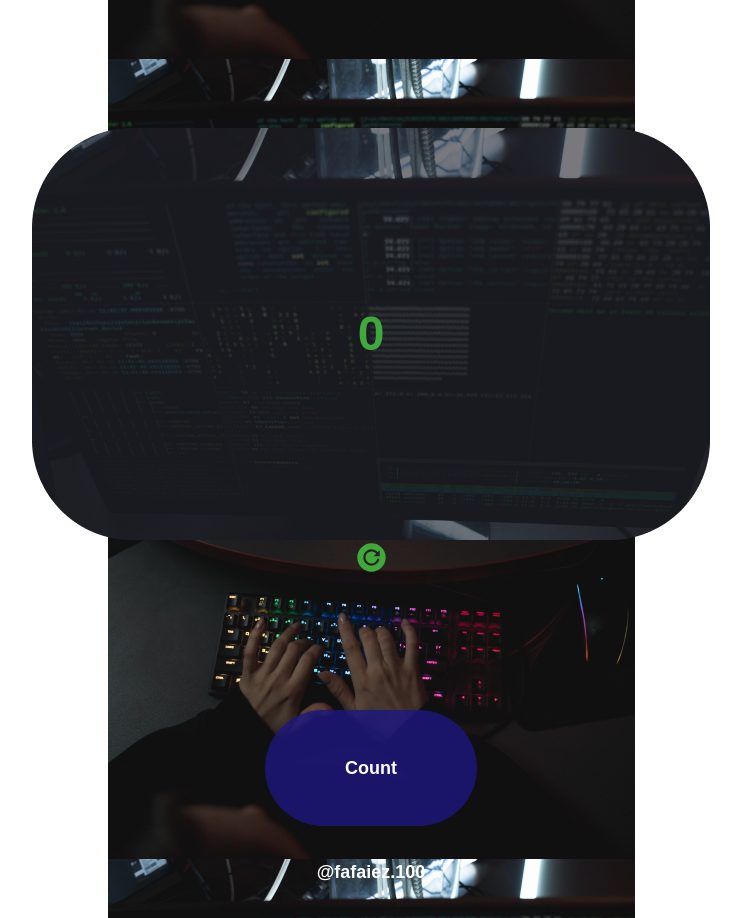
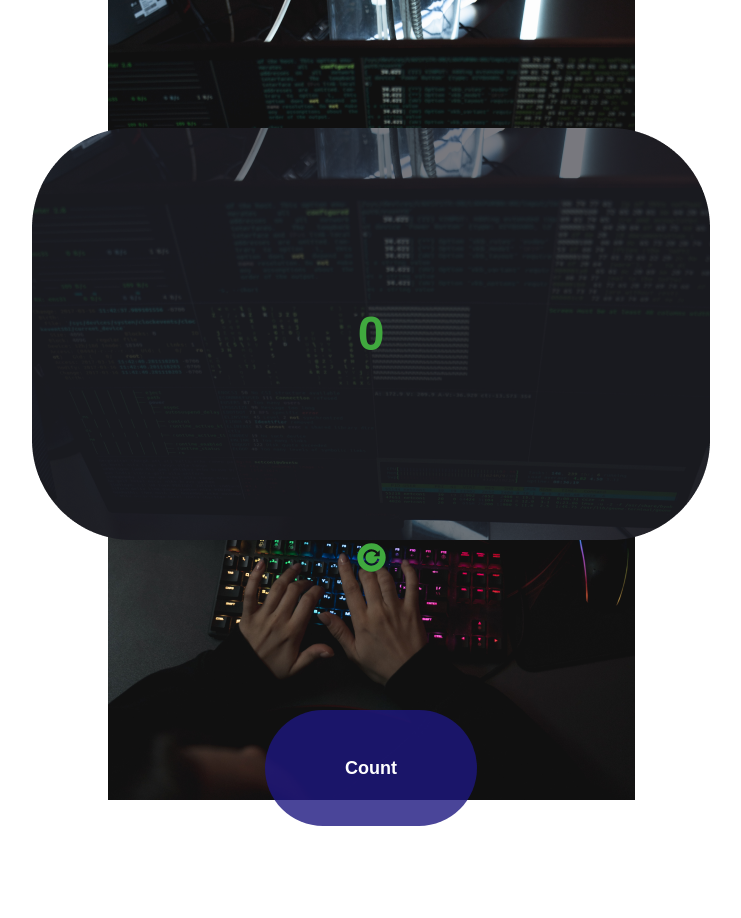
Before and after one commit to akhmadfaizabdulloh/tasbih-digital, a website: page public/index.html in a window 1280 px wide. Shown: the whole page, without its empty margins (269-1010 px from the left). Drawn offline with Linux system fonts and the light colour scheme.

Commit message:
update h-screen

```diff
--- a/public/index.html
+++ b/public/index.html
@@ -7,7 +7,7 @@
   <title>Tasbih Digital</title>
 </head>
 <body>
-    <main class=" bg-center bg-repeat-y"  style="background-image: url('img/background.png')">
+    <main class="h-screen bg-center bg-repeat-y"  style="background-image: url('img/background.png')">
         <div class="container">
             <div class="flex flex-wrap">
                 <div class="w-full self-center text-center px-4">
```
Also changed, not shown: public/css/style.css.
